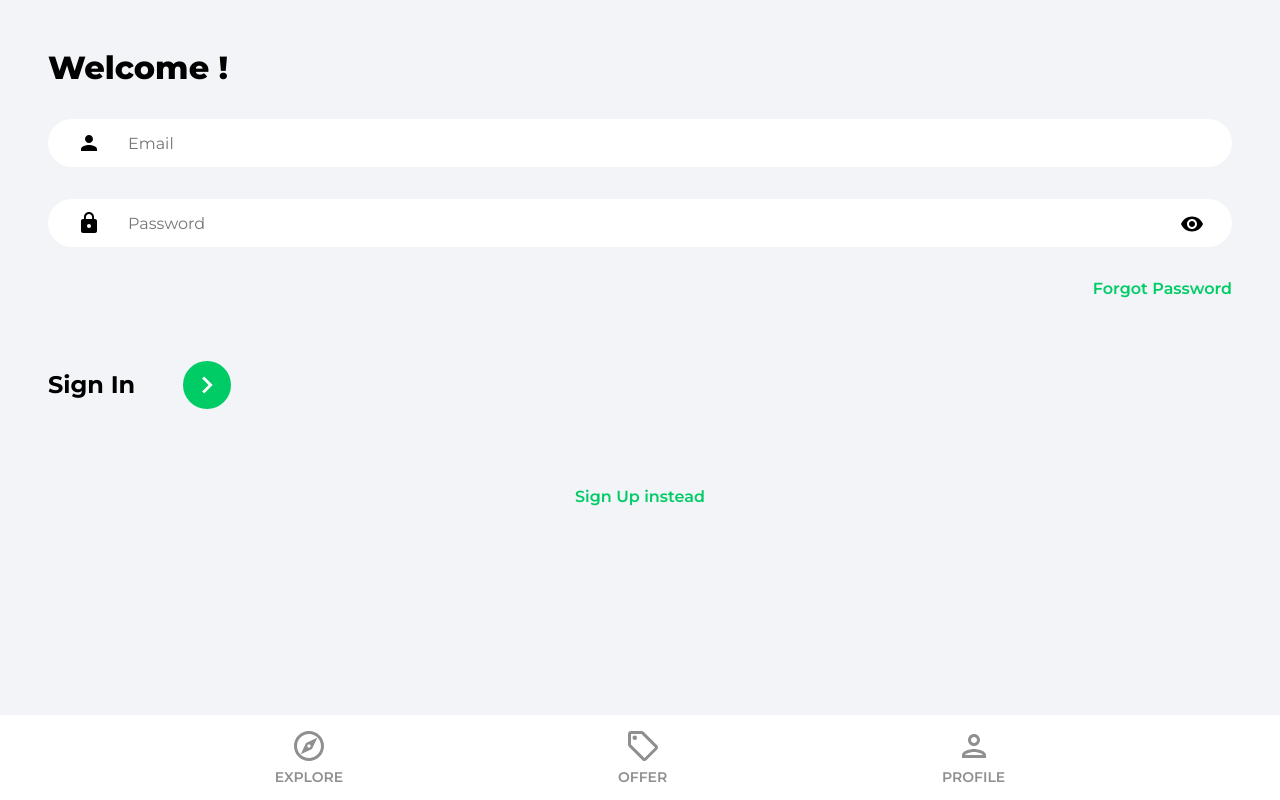
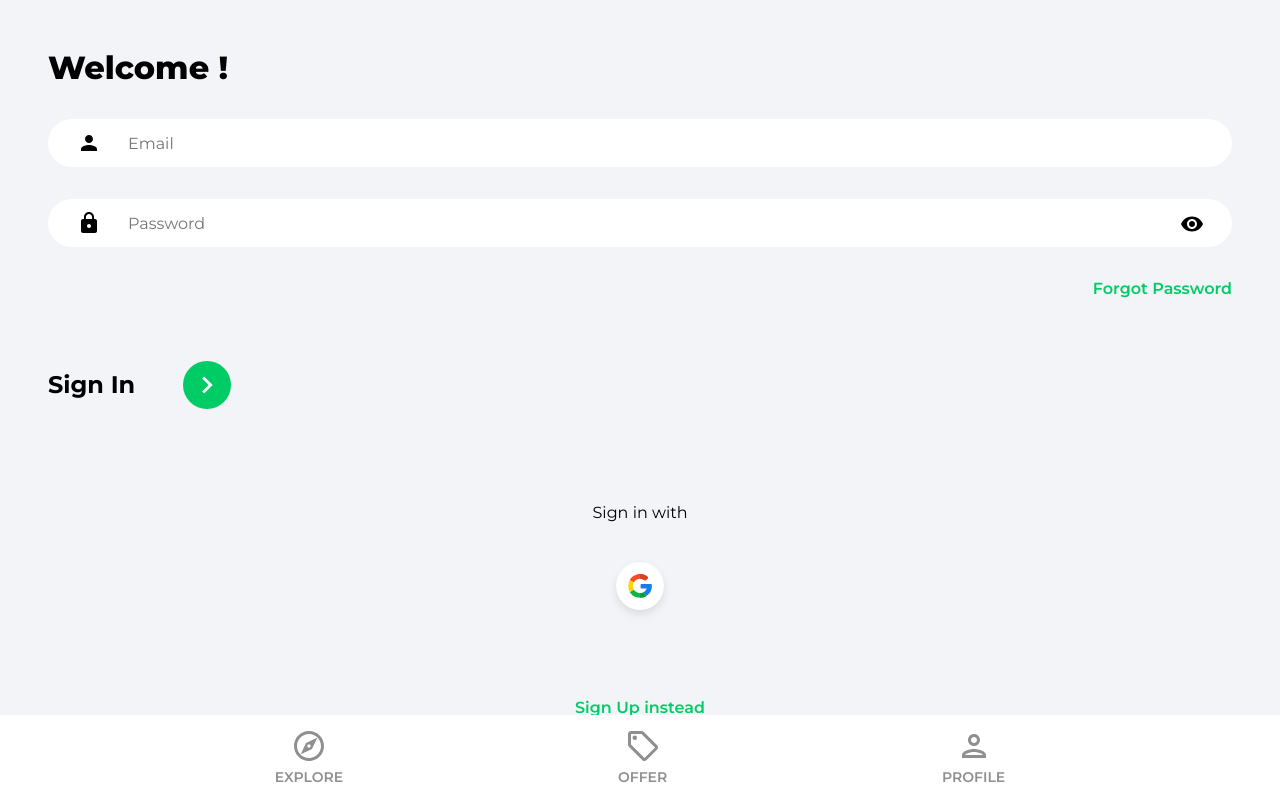
Before and after one commit to mdave94/housing-project-react, a React (Create React App) app: page /sign-in in a window 1280 px wide. Built offline with nearby package versions, Linux system fonts and the light colour scheme.

Commit message:
Google auth is added

```diff
--- /dev/null
+++ b/src/components/OAuth.jsx
@@ -0,0 +1,56 @@
+import { useLocation,useNavigate } from "react-router-dom"
+import { getAuth,signInWithPopup,GoogleAuthProvider } from "firebase/auth"
+import {doc,setDoc,getDoc,serverTimestamp} from 'firebase/firestore'
+import {db} from '../firebase.config'
+import {toast} from 'react-toastify'
+import googleIcon from '../assets/svg/googleIcon.svg'
+
+
+const OAuth = () => {
+
+    const navigate = useNavigate()
+    const location = useLocation()
+
+    const onGoogleClick= async()=>{
+        try {
+
+            const auth =  getAuth()
+            const provider = new GoogleAuthProvider()
+            const result = await signInWithPopup(auth,provider)
+            const user = result.user
+
+            //check for user
+
+            const docRef = doc(db, 'users',user.uid)
+            const docSnap = await getDoc(docRef)
+
+            //in case user dosn't exists
+            if(!docSnap.exists()){
+              await setDoc(doc(db,'users',user.uid),{
+                    name:user.displayName,
+                    email:user.email,
+                    timestamp:serverTimestamp()
+                })
+            }
+
+
+            navigate('/')
+
+        } catch (error) {
+            toast.error('Could not authorize with google')
+        }
+    }
+
+
+  return (
+    <div className="socialLogin">
+        <p>Sign {location.pathname === '/sign-up' ? 'up ': 'in '}
+        with</p>
+        <button className="socialIconDiv" onClick={onGoogleClick}>
+            <img className="socialIconImg" src={googleIcon} alt ="google"/>
+        </button>
+        </div>
+  )
+}
+
+export default OAuth
--- a/src/pages/ForgotPassword.jsx
+++ b/src/pages/ForgotPassword.jsx
@@ -12,12 +12,12 @@
   const onChange = e =>setEmail(e.target.value)
 
 
-  const OnSubmit = e =>{
+  const OnSubmit = async(e) =>{
     e.preventDefault()
 
     try{
       const auth = getAuth()
-      sendPasswordResetEmail(auth,email)
+      await sendPasswordResetEmail(auth,email)
       toast.success('Emil was sent')
     }catch(error){
       toast.error('Could not send reset email')
--- a/src/pages/SignIn.jsx
+++ b/src/pages/SignIn.jsx
@@ -4,7 +4,7 @@
 import { ReactComponent as ArrowRightIcon } from '../assets/svg/keyboardArrowRightIcon.svg';
 import visibilityIcon from '../assets/svg/visibilityIcon.svg';
 import  {toast} from 'react-toastify';
-
+import OAuth from '../components/OAuth'
 
 const SignIn = () => {
   const [showPassword, setShowPassword] = useState(false)
@@ -96,7 +96,9 @@
         </form>
 
 
-        {/* GOOGLE OAUTH */}
+        <OAuth/>
+
+
         <Link to='/sign-up' className="registerLink">
           Sign Up instead
         </Link>
--- a/src/pages/SignUp.jsx
+++ b/src/pages/SignUp.jsx
@@ -7,6 +7,7 @@
 import {db} from '../firebase.config'
 import {setDoc, doc, serverTimestamp} from 'firebase/firestore'
 import  {toast} from 'react-toastify';
+import OAuth from '../components/OAuth'
 
 
 const SignUp = () => {
@@ -114,8 +115,8 @@
         </form>
 
 
-      {/* GOOGLE OAUTH */}
-      <Link to = '/sign-up' className="registerLink">
+      <OAuth/>
+      <Link to = '/sign-in' className="registerLink">
         Sign In instead
       </Link>
 
```
